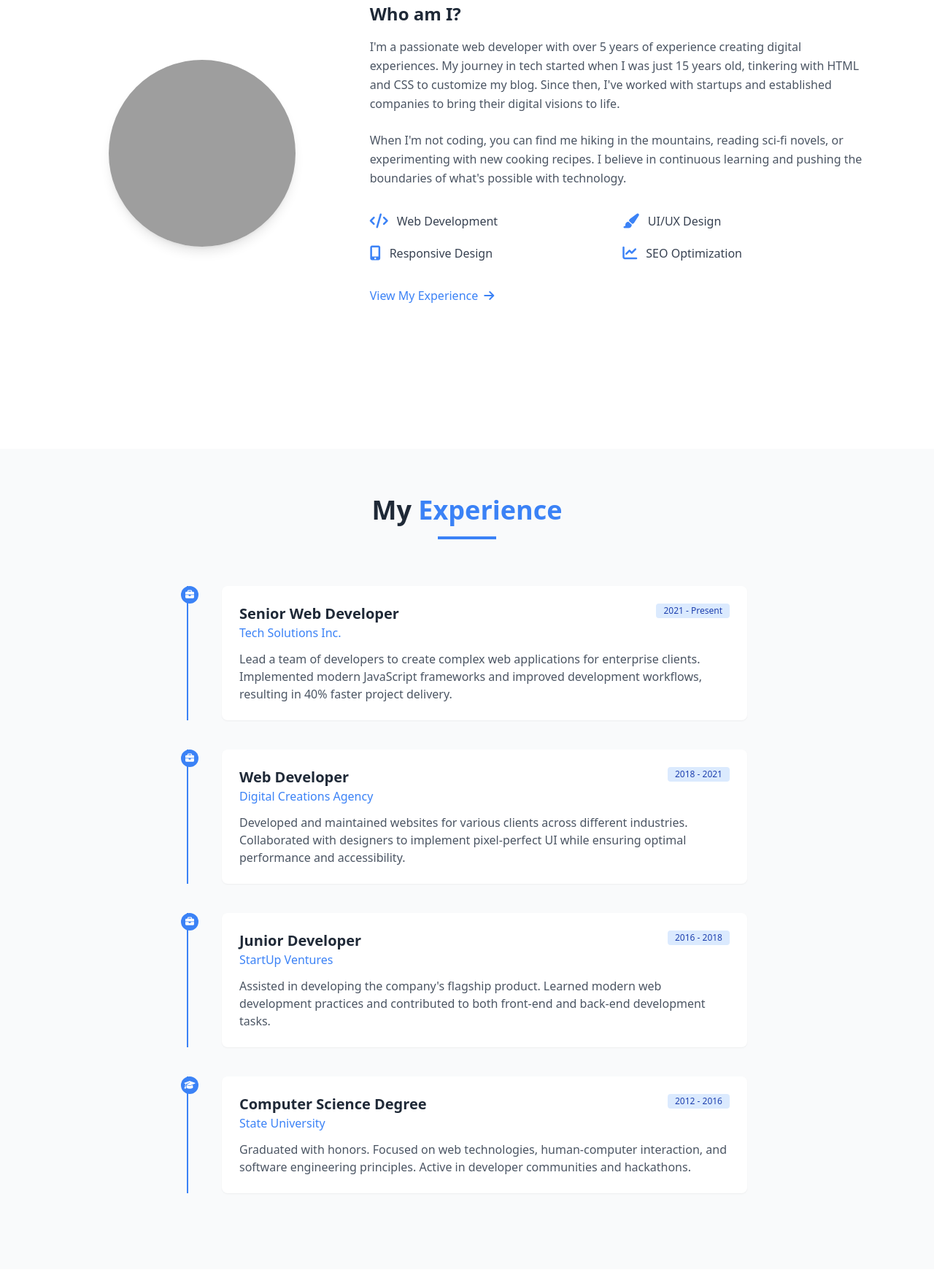
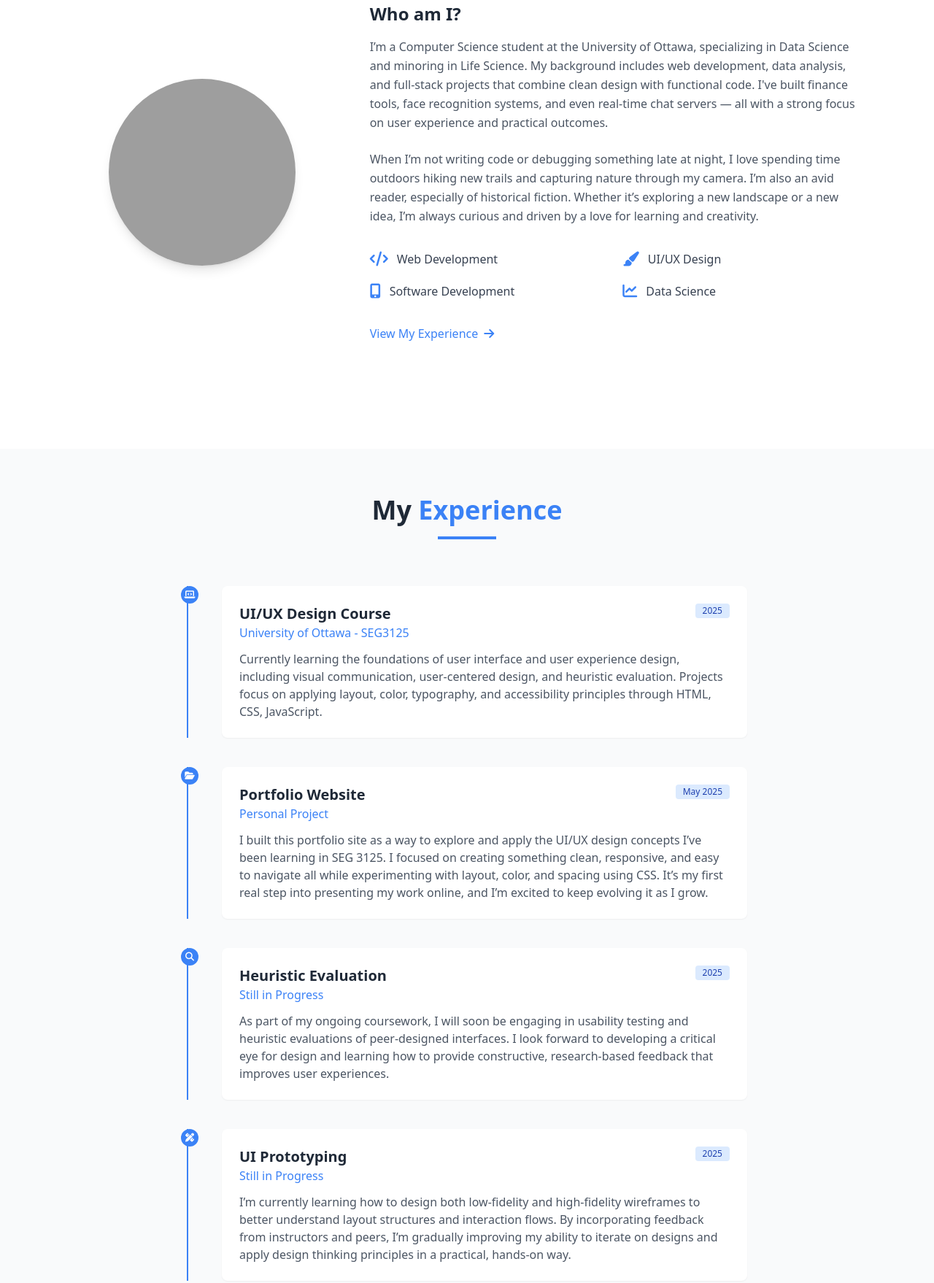
Before and after one commit to Omerfalah/UI-website, a plain HTML site: page index.html in a window 1280 px wide. Shown: the part 985-2743 px from the top of the page at 73% size. Drawn offline with nearby package versions, Linux system fonts and the light colour scheme; grey boxes are pictures that could not be loaded.

Commit message:
Update index.html

```diff
--- a/index.html
+++ b/index.html
@@ -160,11 +160,13 @@
                 <div class="md:w-2/3 md:pl-12">
                     <h3 class="text-2xl font-semibold text-gray-800 mb-4">Who am I?</h3>
                     <p class="text-gray-600 mb-6 leading-relaxed">
-                        I'm a passionate web developer with over 5 years of experience creating digital experiences. My journey in tech started when I was just 15 years old, tinkering with HTML and CSS to customize my blog. Since then, I've worked with startups and established companies to bring their digital visions to life.
+                        I’m a Computer Science student at the University of Ottawa, specializing in Data Science and minoring in Life Science. My background includes web development, data analysis, and full-stack projects that combine clean design with functional code. I've built finance tools, face recognition systems, and even real-time chat servers — all with a strong focus on user experience and practical outcomes.
                     </p>
+
                     <p class="text-gray-600 mb-8 leading-relaxed">
-                        When I'm not coding, you can find me hiking in the mountains, reading sci-fi novels, or experimenting with new cooking recipes. I believe in continuous learning and pushing the boundaries of what's possible with technology.
+                        When I’m not writing code or debugging something late at night, I love spending time outdoors hiking new trails and capturing nature through my camera. I’m also an avid reader, especially of historical fiction. Whether it’s exploring a new landscape or a new idea, I’m always curious and driven by a love for learning and creativity.
                     </p>
+
 
                     <div class="grid grid-cols-2 gap-4 mb-8">
                         <div class="flex items-center">
@@ -177,11 +179,11 @@
                         </div>
                         <div class="flex items-center">
                             <i class="fas fa-mobile-alt text-blue-500 mr-3 text-xl"></i>
-                            <span class="text-gray-700">Responsive Design</span>
+                            <span class="text-gray-700">Software Development</span>
                         </div>
                         <div class="flex items-center">
                             <i class="fas fa-chart-line text-blue-500 mr-3 text-xl"></i>
-                            <span class="text-gray-700">SEO Optimization</span>
+                            <span class="text-gray-700">Data Science</span>
                         </div>
                     </div>
 
@@ -202,72 +204,78 @@
         </div>
 
         <div class="max-w-3xl mx-auto">
+            <!-- UI/UX Coursework -->
             <div class="timeline-item">
-                    <div class="timeline-dot"><i class="fas fa-briefcase"></i></div>
+                <div class="timeline-dot"><i class="fas fa-laptop-code"></i></div>
                 <div class="bg-white p-6 rounded-lg shadow-sm">
                     <div class="flex justify-between items-start">
                         <div>
-                                <h3 class="text-xl font-semibold text-gray-800">Senior Web Developer</h3>
-                                <p class="text-blue-500 font-medium">Tech Solutions Inc.</p>
+                            <h3 class="text-xl font-semibold text-gray-800">UI/UX Design Course</h3>
+                            <p class="text-blue-500 font-medium">University of Ottawa - SEG3125</p>
                         </div>
-                            <span class="bg-blue-100 text-blue-800 text-xs font-medium px-2.5 py-0.5 rounded">2021 - Present</span>
+                        <span class="bg-blue-100 text-blue-800 text-xs font-medium px-2.5 py-0.5 rounded">2025</span>
                     </div>
                     <p class="mt-3 text-gray-600">
-                            Lead a team of developers to create complex web applications for enterprise clients. Implemented modern JavaScript frameworks and improved development workflows, resulting in 40% faster project delivery.
+                        Currently learning the foundations of user interface and user experience design, including visual communication, user-centered design, and heuristic evaluation. Projects focus on applying layout, color, typography, and accessibility principles through HTML, CSS, JavaScript.
                     </p>
                 </div>
             </div>
 
+            <!-- Portfolio Development -->
             <div class="timeline-item">
-                    <div class="timeline-dot"><i class="fas fa-briefcase"></i></div>
+                <div class="timeline-dot"><i class="fas fa-folder-open"></i></div>
                 <div class="bg-white p-6 rounded-lg shadow-sm">
                     <div class="flex justify-between items-start">
                         <div>
-                                <h3 class="text-xl font-semibold text-gray-800">Web Developer</h3>
-                                <p class="text-blue-500 font-medium">Digital Creations Agency</p>
+                            <h3 class="text-xl font-semibold text-gray-800">Portfolio Website</h3>
+                            <p class="text-blue-500 font-medium">Personal Project</p>
                         </div>
-                            <span class="bg-blue-100 text-blue-800 text-xs font-medium px-2.5 py-0.5 rounded">2018 - 2021</span>
+                        <span class="bg-blue-100 text-blue-800 text-xs font-medium px-2.5 py-0.5 rounded">May 2025</span>
                     </div>
                     <p class="mt-3 text-gray-600">
-                            Developed and maintained websites for various clients across different industries. Collaborated with designers to implement pixel-perfect UI while ensuring optimal performance and accessibility.
+                        I built this portfolio site as a way to explore and apply the UI/UX design concepts I’ve been learning in SEG 3125. I focused on creating something clean, responsive, and easy to navigate all while experimenting with layout, color, and spacing using CSS. It’s my first real step into presenting my work online, and I’m excited to keep evolving it as I grow.
+                    </p>
+
+                </div>
+            </div>
+
+            <!-- Heuristic Evaluation Practice -->
+            <div class="timeline-item">
+                <div class="timeline-dot"><i class="fas fa-search"></i></div>
+                <div class="bg-white p-6 rounded-lg shadow-sm">
+                    <div class="flex justify-between items-start">
+                        <div>
+                            <h3 class="text-xl font-semibold text-gray-800">Heuristic Evaluation</h3>
+                            <p class="text-blue-500 font-medium">Still in Progress</p>
+                        </div>
+                        <span class="bg-blue-100 text-blue-800 text-xs font-medium px-2.5 py-0.5 rounded">2025</span>
+                    </div>
+                    <p class="mt-3 text-gray-600">
+                        As part of my ongoing coursework, I will soon be engaging in usability testing and heuristic evaluations of peer-designed interfaces. I look forward to developing a critical eye for design and learning how to provide constructive, research-based feedback that improves user experiences.
                     </p>
                 </div>
             </div>
 
+            <!-- Design Prototyping -->
             <div class="timeline-item">
-                    <div class="timeline-dot"><i class="fas fa-briefcase"></i></div>
+                <div class="timeline-dot"><i class="fas fa-pencil-ruler"></i></div>
                 <div class="bg-white p-6 rounded-lg shadow-sm">
                     <div class="flex justify-between items-start">
                         <div>
-                                <h3 class="text-xl font-semibold text-gray-800">Junior Developer</h3>
-                                <p class="text-blue-500 font-medium">StartUp Ventures</p>
+                            <h3 class="text-xl font-semibold text-gray-800">UI Prototyping</h3>
+                            <p class="text-blue-500 font-medium">Still in Progress</p>
                         </div>
-                            <span class="bg-blue-100 text-blue-800 text-xs font-medium px-2.5 py-0.5 rounded">2016 - 2018</span>
+                        <span class="bg-blue-100 text-blue-800 text-xs font-medium px-2.5 py-0.5 rounded">2025</span>
                     </div>
                     <p class="mt-3 text-gray-600">
-                            Assisted in developing the company's flagship product. Learned modern web development practices and contributed to both front-end and back-end development tasks.
-                        </p>
-                    </div>
-                </div>
-
-                <div class="timeline-item">
-                    <div class="timeline-dot"><i class="fas fa-graduation-cap"></i></div>
-                    <div class="bg-white p-6 rounded-lg shadow-sm">
-                        <div class="flex justify-between items-start">
-                            <div>
-                                <h3 class="text-xl font-semibold text-gray-800">Computer Science Degree</h3>
-                                <p class="text-blue-500 font-medium">State University</p>
-                            </div>
-                            <span class="bg-blue-100 text-blue-800 text-xs font-medium px-2.5 py-0.5 rounded">2012 - 2016</span>
-                        </div>
-                        <p class="mt-3 text-gray-600">
-                            Graduated with honors. Focused on web technologies, human-computer interaction, and software engineering principles. Active in developer communities and hackathons.
+                        I’m currently learning how to design both low-fidelity and high-fidelity wireframes to better understand layout structures and interaction flows. By incorporating feedback from instructors and peers, I’m gradually improving my ability to iterate on designs and apply design thinking principles in a practical, hands-on way.
                     </p>
                 </div>
             </div>
         </div>
     </div>
 </section>
+
 
     <!-- Projects Section -->
 <section id="projects" class="section bg-white">
@@ -279,21 +287,22 @@
 
         <div class="grid grid-cols-1 md:grid-cols-2 gap-8">
             <!-- Project 1: Service Site -->
-            <a href="#" class="project-card block bg-white rounded-xl overflow-hidden shadow-md hover:shadow-xl transition duration-300">
+            <a href="service.html" class="project-card block bg-white rounded-xl overflow-hidden shadow-md hover:shadow-xl transition duration-300">
                 <div class="relative overflow-hidden h-64">
-                    <img src="https://images.unsplash.com/photo-1588776814546-ec7a6acb6d05?auto=format&fit=crop&w=800&q=80" alt="Service Site" class="w-full h-full object-cover transition duration-500 hover:scale-105">
+                    <img src="https://images.unsplash.com/photo-1606312618573-bb4c1fbbba30?auto=format&fit=crop&w=800&q=80" alt="Service Site" class="w-full h-full object-cover transition duration-500 hover:scale-105">
                     <div class="absolute inset-0 bg-gradient-to-t from-black/70 to-transparent"></div>
                     <div class="absolute bottom-0 left-0 p-6">
                         <h3 class="text-xl font-bold text-white mb-2">Service Site</h3>
-                        <p class="text-gray-200">Coming Soon: Dentist or Bike Repair Website UI</p>
+                        <p class="text-gray-200">Coming Soon: Service Website UI</p>
                     </div>
                 </div>
             </a>
 
             <!-- Project 2: Game -->
-            <a href="#" class="project-card block bg-white rounded-xl overflow-hidden shadow-md hover:shadow-xl transition duration-300">
+            <a href="game.html" class="project-card block bg-white rounded-xl overflow-hidden shadow-md hover:shadow-xl transition duration-300">
                 <div class="relative overflow-hidden h-64">
-                    <img src="https://images.unsplash.com/photo-1598550890843-519d084b9f52?auto=format&fit=crop&w=800&q=80" alt="Game" class="w-full h-full object-cover transition duration-500 hover:scale-105">
+                    <img src="https://images.unsplash.com/photo-1610563166153-4f3bcd5f11e1?auto=format&fit=crop&w=800&q=80
+                    " alt="Game" class="w-full h-full object-cover transition duration-500 hover:scale-105">
                     <div class="absolute inset-0 bg-gradient-to-t from-black/70 to-transparent"></div>
                     <div class="absolute bottom-0 left-0 p-6">
                         <h3 class="text-xl font-bold text-white mb-2">Mini Game</h3>
@@ -303,9 +312,9 @@
             </a>
 
             <!-- Project 3: E-Commerce -->
-            <a href="#" class="project-card block bg-white rounded-xl overflow-hidden shadow-md hover:shadow-xl transition duration-300">
+            <a href="ecommerce.html" class="project-card block bg-white rounded-xl overflow-hidden shadow-md hover:shadow-xl transition duration-300">
                 <div class="relative overflow-hidden h-64">
-                    <img src="https://images.unsplash.com/photo-1581093458411-cb8a8f28d5e3?auto=format&fit=crop&w=800&q=80" alt="E-Commerce" class="w-full h-full object-cover transition duration-500 hover:scale-105">
+                    <img src="https://images.unsplash.com/photo-1556742031-c6961e8560b0?auto=format&fit=crop&w=800&q=80" alt="E-Commerce" class="w-full h-full object-cover transition duration-500 hover:scale-105">
                     <div class="absolute inset-0 bg-gradient-to-t from-black/70 to-transparent"></div>
                     <div class="absolute bottom-0 left-0 p-6">
                         <h3 class="text-xl font-bold text-white mb-2">E-Commerce Site</h3>
@@ -315,9 +324,9 @@
             </a>
 
             <!-- Project 4: Analytics -->
-            <a href="#" class="project-card block bg-white rounded-xl overflow-hidden shadow-md hover:shadow-xl transition duration-300">
+            <a href="analytics.html" class="project-card block bg-white rounded-xl overflow-hidden shadow-md hover:shadow-xl transition duration-300">
                 <div class="relative overflow-hidden h-64">
-                    <img src="https://images.unsplash.com/photo-1618005198919-d3d4b6b3c9f3?auto=format&fit=crop&w=800&q=80" alt="Analytics Dashboard" class="w-full h-full object-cover transition duration-500 hover:scale-105">
+                    <img src="https://images.unsplash.com/photo-1581091215367-42e61f38e3b9?auto=format&fit=crop&w=800&q=80" alt="Analytics Dashboard" class="w-full h-full object-cover transition duration-500 hover:scale-105">
                     <div class="absolute inset-0 bg-gradient-to-t from-black/70 to-transparent"></div>
                     <div class="absolute bottom-0 left-0 p-6">
                         <h3 class="text-xl font-bold text-white mb-2">Analytics Dashboard</h3>
@@ -334,6 +343,7 @@
 </section>
 
 
+
     <!-- Footer -->
 <footer class="bg-gray-800 text-white py-12">
     <div class="max-w-6xl mx-auto px-4 sm:px-6 lg:px-8">
@@ -341,7 +351,7 @@
             <div>
                 <h3 class="text-xl font-bold mb-4">Portfolio</h3>
                 <p class="text-gray-400">
-                        Creating digital experiences that make an impact. Let's build something amazing together.
+                    Creating digital experiences that make an impact. Follow me on my developer journey.
                 </p>
             </div>
             <div>
@@ -356,19 +366,19 @@
             <div>
                 <h3 class="text-xl font-bold mb-4">Connect</h3>
                 <div class="flex space-x-4">
-                        <a href="#" class="text-gray-400 hover:text-white text-2xl transition duration-300"><i class="fab fa-github"></i></a>
-                        <a href="#" class="text-gray-400 hover:text-white text-2xl transition duration-300"><i class="fab fa-linkedin"></i></a>
-                        <a href="#" class="text-gray-400 hover:text-white text-2xl transition duration-300"><i class="fab fa-twitter"></i></a>
-                        <a href="#" class="text-gray-400 hover:text-white text-2xl transition duration-300"><i class="fab fa-instagram"></i></a>
+                    <a href="https://github.com/omerfalah" target="_blank" class="text-gray-400 hover:text-white text-2xl transition duration-300" aria-label="GitHub">
+                        <i class="fab fa-github"></i>
+                    </a>
+                    <a href="https://www.linkedin.com/in/omer-falah-90796426b" target="_blank" class="text-gray-400 hover:text-white text-2xl transition duration-300" aria-label="LinkedIn">
+                        <i class="fab fa-linkedin"></i>
+                    </a>
                 </div>
-                    <p class="text-gray-400 mt-4">hello@example.com</p>
+                <p class="text-gray-400 mt-4">omer.rawi@gmail.com</p>
             </div>
-            </div>
-            <div class="border-t border-gray-700 mt-12 pt-8 text-center text-gray-400">
-                <p>&copy; 2023 My Portfolio. All rights reserved.</p>
         </div>
     </div>
 </footer>
+
 
     <script>
         // Mobile menu toggle
```
Lines whose indentation alone changed are shown as unchanged.
